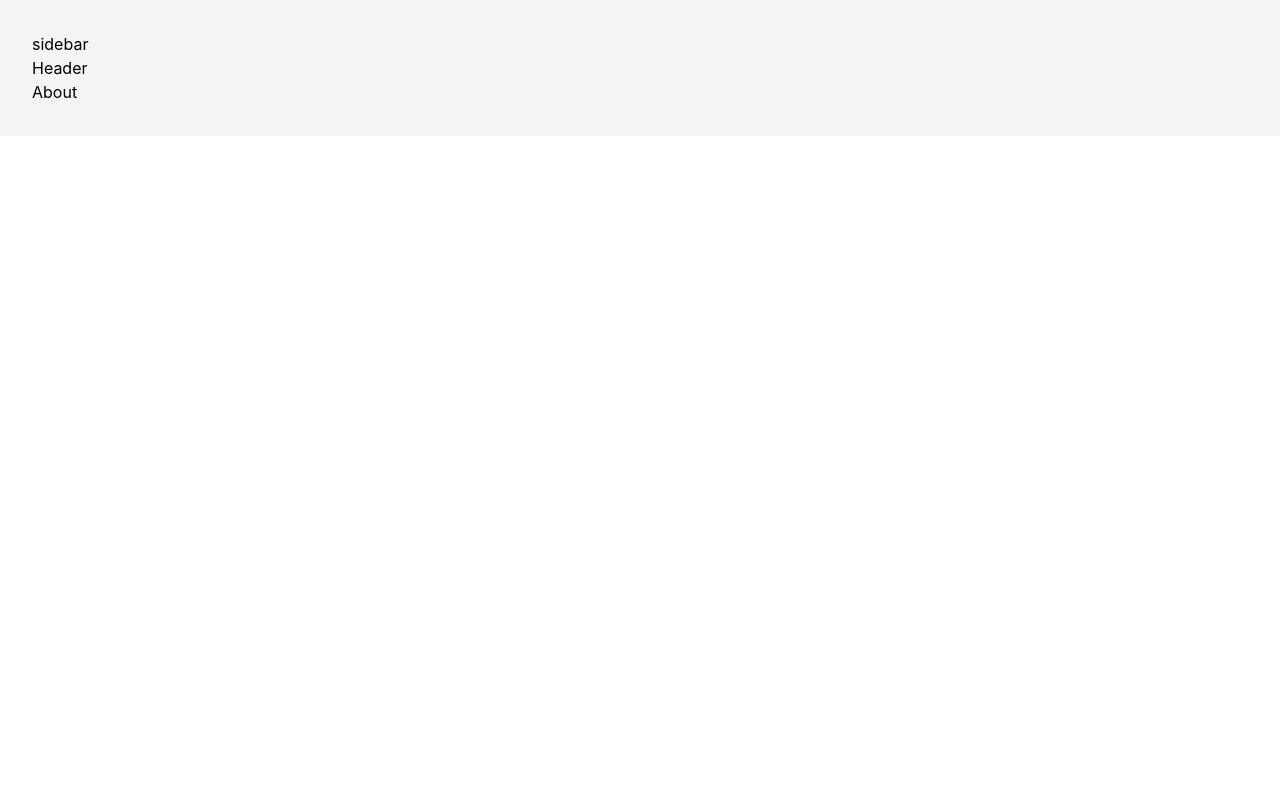
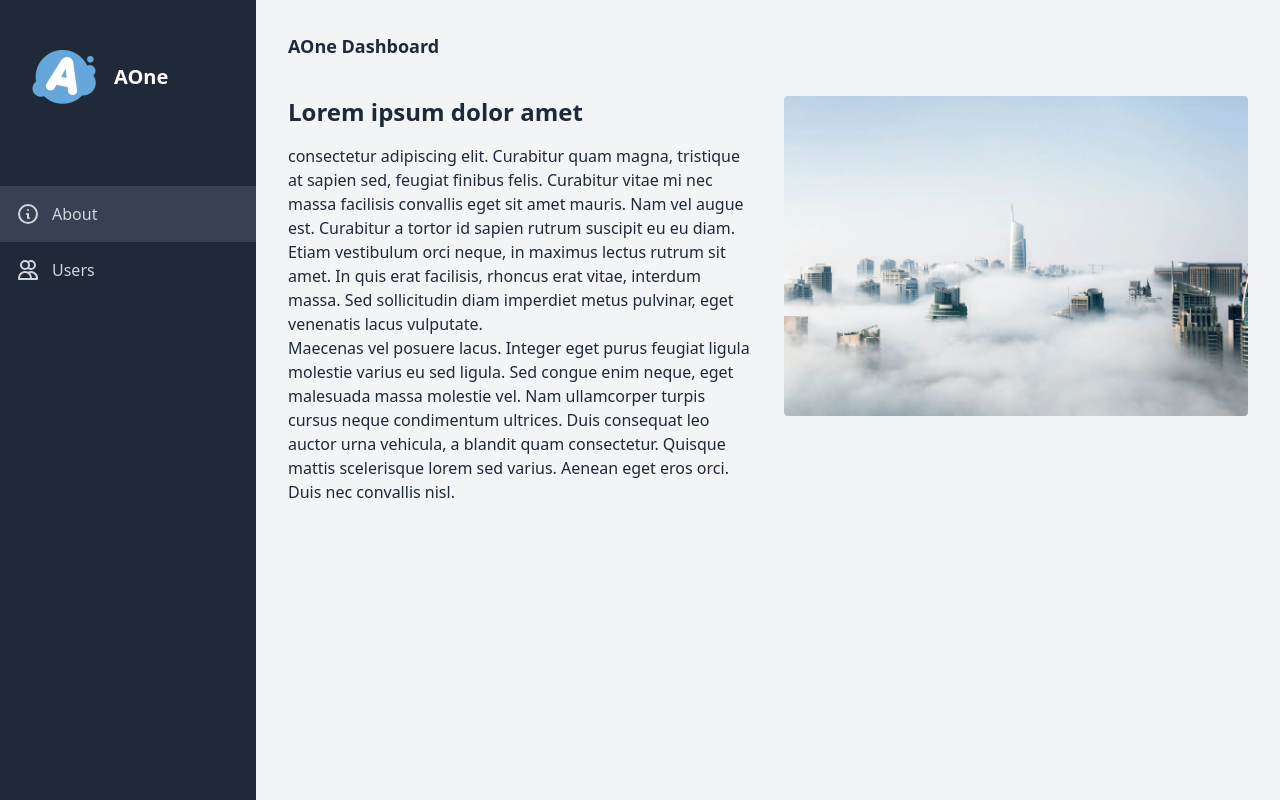
Before and after one commit to taufiqrohman/code-with-nuxt, a Nuxt app: page / in a window 1280 px wide. Built offline with nearby package versions, Linux system fonts and the light colour scheme.

Commit message:
Set title

```diff
--- /dev/null
+++ b/components/NavItem.vue
@@ -0,0 +1,19 @@
+<template>
+  <nuxt-link
+    :to="to"
+    class="text-gray-300 flex flex-row justify-start items-center p-4 hover:bg-gray-600"
+    :class="{ 'bg-gray-700': active }"
+  >
+    <slot name="icon" /> <span class="ml-3"><slot /></span>
+  </nuxt-link>
+</template>
+
+<script lang="ts">
+import Vue from "vue";
+export default Vue.extend({
+  props: {
+    to: String,
+    active: Boolean,
+  },
+});
+</script>
--- a/layouts/default.vue
+++ b/layouts/default.vue
@@ -1,59 +1,27 @@
 <template>
-  <div class="bg-gray-100 w-full p-8">
-    <div>sidebar</div>
-    <div>
-      Header
-      <Nuxt />
+  <div class="flex h-screen overflow-hidden bg-gray-100 w-full">
+    <sidebar />
+    <div class="flex-1 overflow-auto">
+      <div class="w-full flex flex-row justify-between h-16 p-8">
+        <h3 class="text-gray-800 font-bold text-lg">{{ pageTitle }}</h3>
+      </div>
+      <div class="p-8">
+        <Nuxt />
+      </div>
     </div>
   </div>
 </template>
 
-<style>
-html {
-  font-family: "Source Sans Pro", -apple-system, BlinkMacSystemFont, "Segoe UI",
-    Roboto, "Helvetica Neue", Arial, sans-serif;
-  font-size: 16px;
-  word-spacing: 1px;
-  -ms-text-size-adjust: 100%;
-  -webkit-text-size-adjust: 100%;
-  -moz-osx-font-smoothing: grayscale;
-  -webkit-font-smoothing: antialiased;
-  box-sizing: border-box;
-}
+<script lang="ts">
+import Vue from "vue";
+import Sidebar from "~/parts/Sidebar.vue";
 
-*,
-*::before,
-*::after {
-  box-sizing: border-box;
-  margin: 0;
-}
-
-.button--green {
-  display: inline-block;
-  border-radius: 4px;
-  border: 1px solid #3b8070;
-  color: #3b8070;
-  text-decoration: none;
-  padding: 10px 30px;
-}
-
-.button--green:hover {
-  color: #fff;
-  background-color: #3b8070;
-}
-
-.button--grey {
-  display: inline-block;
-  border-radius: 4px;
-  border: 1px solid #35495e;
-  color: #35495e;
-  text-decoration: none;
-  padding: 10px 30px;
-  margin-left: 15px;
-}
-
-.button--grey:hover {
-  color: #fff;
-  background-color: #35495e;
-}
-</style>
+export default Vue.extend({
+  components: { Sidebar },
+  computed: {
+    pageTitle: function () {
+      return this.$store.state.app.title;
+    },
+  },
+});
+</script>
--- /dev/null
+++ b/middleware/app_title.js
@@ -0,0 +1,8 @@
+export default ({ route, store }) => {
+  const title = route.meta[0]
+    ? route.meta[0].pageTitle
+      ? route.meta[0].pageTitle
+      : "AOne Dasboard"
+    : "AOne Dashboard";
+  store.commit("app/SET_TITLE", title);
+};
--- a/nuxt.config.js
+++ b/nuxt.config.js
@@ -1,31 +1,26 @@
 export default {
   // Target: https://go.nuxtjs.dev/config-target
-  target: 'static',
+  target: "static",
 
   // Global page headers: https://go.nuxtjs.dev/config-head
   head: {
-    title: 'code-with-nuxt',
+    title: "AOne Dashboard",
     htmlAttrs: {
-      lang: 'en'
+      lang: "en"
     },
     meta: [
-      { charset: 'utf-8' },
-      { name: 'viewport', content: 'width=device-width, initial-scale=1' },
-      { hid: 'description', name: 'description', content: '' }
+      { charset: "utf-8" },
+      { name: "viewport", content: "width=device-width, initial-scale=1" },
+      { hid: "description", name: "description", content: "" }
     ],
-    link: [
-      { rel: 'icon', type: 'image/x-icon', href: '/favicon.ico' }
-    ]
+    link: [{ rel: "icon", type: "image/x-icon", href: "/favicon.ico" }]
   },
 
   // Global CSS: https://go.nuxtjs.dev/config-css
-  css: [
-  ],
+  css: [],
 
   // Plugins to run before rendering page: https://go.nuxtjs.dev/config-plugins
-  plugins: [
-    "~/plugins/repositories.ts"
-  ],
+  plugins: ["~/plugins/repositories.ts"],
 
   // Auto import components: https://go.nuxtjs.dev/config-components
   components: true,
@@ -33,15 +28,15 @@ export default {
   // Modules for dev and build (recommended): https://go.nuxtjs.dev/config-modules
   buildModules: [
     // https://go.nuxtjs.dev/typescript
-    '@nuxt/typescript-build',
+    "@nuxt/typescript-build",
     // https://go.nuxtjs.dev/tailwindcss
-    '@nuxtjs/tailwindcss'
+    "@nuxtjs/tailwindcss"
   ],
 
   // Modules: https://go.nuxtjs.dev/config-modules
   modules: [
     // https://go.nuxtjs.dev/axios
-    '@nuxtjs/axios'
+    "@nuxtjs/axios"
   ],
 
   // Axios module configuration: https://go.nuxtjs.dev/config-axios
@@ -49,7 +44,10 @@ export default {
     baseUrl: process.env.BASE_URL
   },
 
+  router: {
+    middleware: ["app_title"]
+  },
+
   // Build Configuration: https://go.nuxtjs.dev/config-build
-  build: {
-  }
-}
+  build: {}
+};
--- a/pages/index.vue
+++ b/pages/index.vue
@@ -1,3 +1,52 @@
 <template>
-    <div>About</div>
+  <div class="flex flex-row-reverse">
+    <div class="w-1/2">
+      <img
+        src="~/assets/images/about.png"
+        class="w-full max-h-80 rounded object-cover"
+        alt=""
+      />
+    </div>
+
+    <div class="w-1/2 text-gray-800 mr-8">
+      <h3 class="font-bold text-2xl mb-4">Lorem ipsum dolor amet</h3>
+      <p>
+        consectetur adipiscing elit. Curabitur quam magna, tristique at sapien
+        sed, feugiat finibus felis. Curabitur vitae mi nec massa facilisis
+        convallis eget sit amet mauris. Nam vel augue est. Curabitur a tortor id
+        sapien rutrum suscipit eu eu diam. Etiam vestibulum orci neque, in
+        maximus lectus rutrum sit amet. In quis erat facilisis, rhoncus erat
+        vitae, interdum massa. Sed sollicitudin diam imperdiet metus pulvinar,
+        eget venenatis lacus vulputate.
+      </p>
+
+      <p>
+        Maecenas vel posuere lacus. Integer eget purus feugiat ligula molestie
+        varius eu sed ligula. Sed congue enim neque, eget malesuada massa
+        molestie vel. Nam ullamcorper turpis cursus neque condimentum ultrices.
+        Duis consequat leo auctor urna vehicula, a blandit quam consectetur.
+        Quisque mattis scelerisque lorem sed varius. Aenean eget eros orci. Duis
+        nec convallis nisl.
+      </p>
+    </div>
+  </div>
 </template>
+
+<script lang="ts">
+import Vue from "vue";
+export default Vue.extend({
+  head: function () {
+    return {
+      title: "About",
+    };
+  },
+  meta: {
+    pageTitle: "About",
+  },
+  data: function () {
+    return {
+      title: "About",
+    };
+  },
+});
+</script>
--- a/pages/users/_id.vue
+++ b/pages/users/_id.vue
@@ -1,6 +1,6 @@
 <template>
   <div class="w-full">
-    <div class="w-2/5 bg-white rounded border-gray-200 p-8">
+    <div class="w-1/2 bg-white rounded border-gray-200 p-8">
       <div v-if="state === 'loading' && user === undefined" class="h-8">
         Loading ...
       </div>
@@ -77,10 +77,18 @@ export default Vue.extend({
   mounted: function () {
     this.fetchUser();
   },
+  meta: {
+    pageTitle: "User Detail",
+  },
   computed: {
     id: function () {
       return Number(this.$route.params.id);
     },
+  },
+  head: function() {
+      return {
+          title: 'User Detail'
+      };
   },
   methods: {
     fetchUser: async function () {
--- a/pages/users/index.vue
+++ b/pages/users/index.vue
@@ -70,6 +70,14 @@ interface UserListData {
 
 export default Vue.extend({
   components: { Pagination, PrimaryButton },
+  head: function () {
+    return {
+      title: "Users",
+    };
+  },
+  meta: {
+    pageTitle: "Users",
+  },
   data: function (): UserListData {
     return {
       currentPage: 0,
--- /dev/null
+++ b/parts/Sidebar.vue
@@ -0,0 +1,61 @@
+<template>
+  <aside class="hidden lg:flex lg:flex-shrink-0 bg-gray-800">
+    <div class="flex flex-col w-64">
+      <div class="flex items-center flex-row flex-shrink-0 p-8 mb-8">
+        <img src="~/assets/images/logo.png" alt="AOne Logo" class="mr-4" />
+        <div class="text-white font-bold text-xl">AOne</div>
+      </div>
+
+      <nav class="flex flex-col">
+        <nav-item to="/" :active="$route.path == '/'">
+          <svg
+            slot="icon"
+            xmlns="http://www.w3.org/2000/svg"
+            class="h-6 w-6"
+            fill="none"
+            viewBox="0 0 24 24"
+            stroke="currentColor"
+          >
+            <path
+              stroke-linecap="round"
+              stroke-linejoin="round"
+              stroke-width="2"
+              d="M13 16h-1v-4h-1m1-4h.01M21 12a9 9 0 11-18 0 9 9 0 0118 0z"
+            />
+          </svg>
+          About
+        </nav-item>
+
+        <nav-item
+          to="/users"
+          :active="$route.path == '/users' || $route.name == 'users-id'"
+        >
+          <svg
+            xmlns="http://www.w3.org/2000/svg"
+            class="h-6 w-6"
+            fill="none"
+            viewBox="0 0 24 24"
+            stroke="currentColor"
+            slot="icon"
+          >
+            <path
+              stroke-linecap="round"
+              stroke-linejoin="round"
+              stroke-width="2"
+              d="M12 4.354a4 4 0 110 5.292M15 21H3v-1a6 6 0 0112 0v1zm0 0h6v-1a6 6 0 00-9-5.197M13 7a4 4 0 11-8 0 4 4 0 018 0z"
+            />
+          </svg>
+          Users
+        </nav-item>
+      </nav>
+    </div>
+  </aside>
+</template>
+
+<script lang="ts">
+import Vue from "vue";
+import NavItem from "~/components/NavItem.vue";
+export default Vue.extend({
+  components: { NavItem },
+});
+</script>
--- /dev/null
+++ b/store/app.ts
@@ -0,0 +1,9 @@
+export const state = () => ({
+  title: "AOne Dashboard"
+});
+
+export const mutations = {
+  SET_TITLE(state: any, title: string) {
+    state.title = title;
+  }
+};
```
Also changed, not shown: assets/images/about.png (added), assets/images/logo.png (added).
